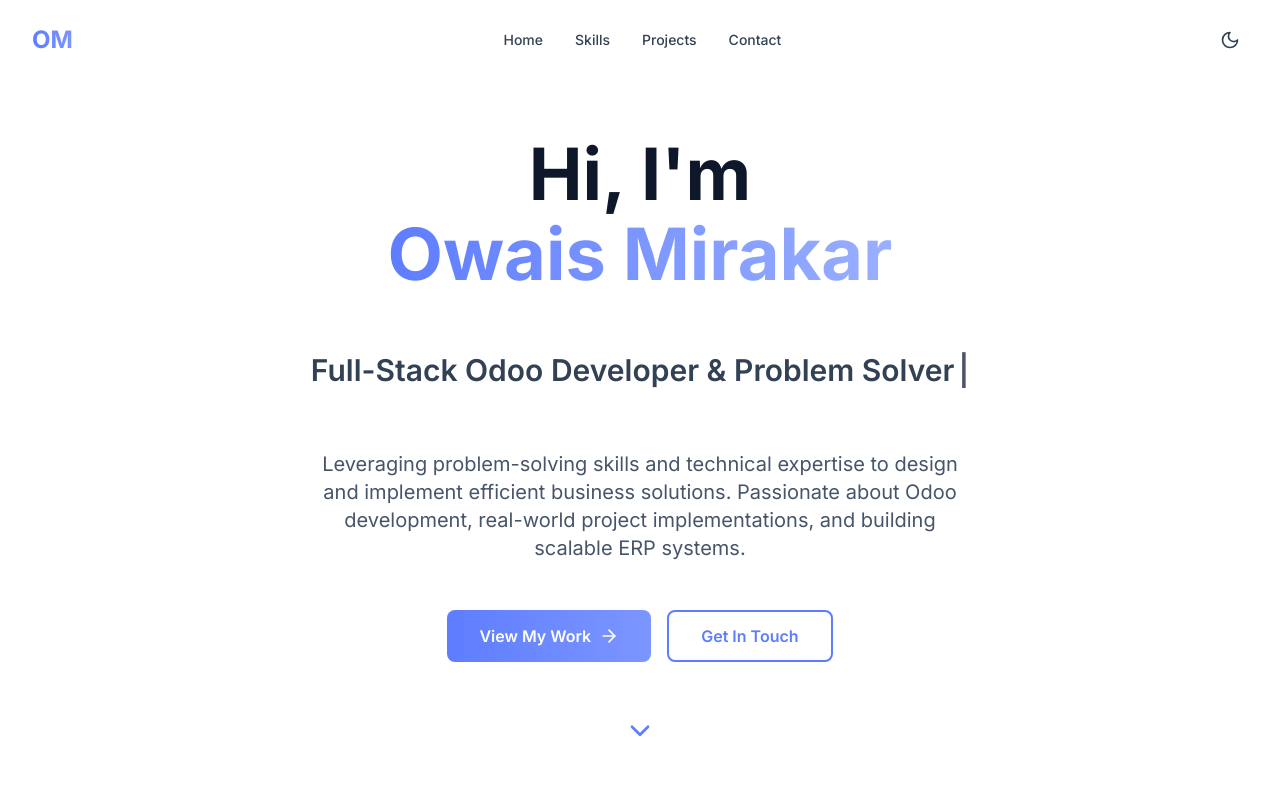
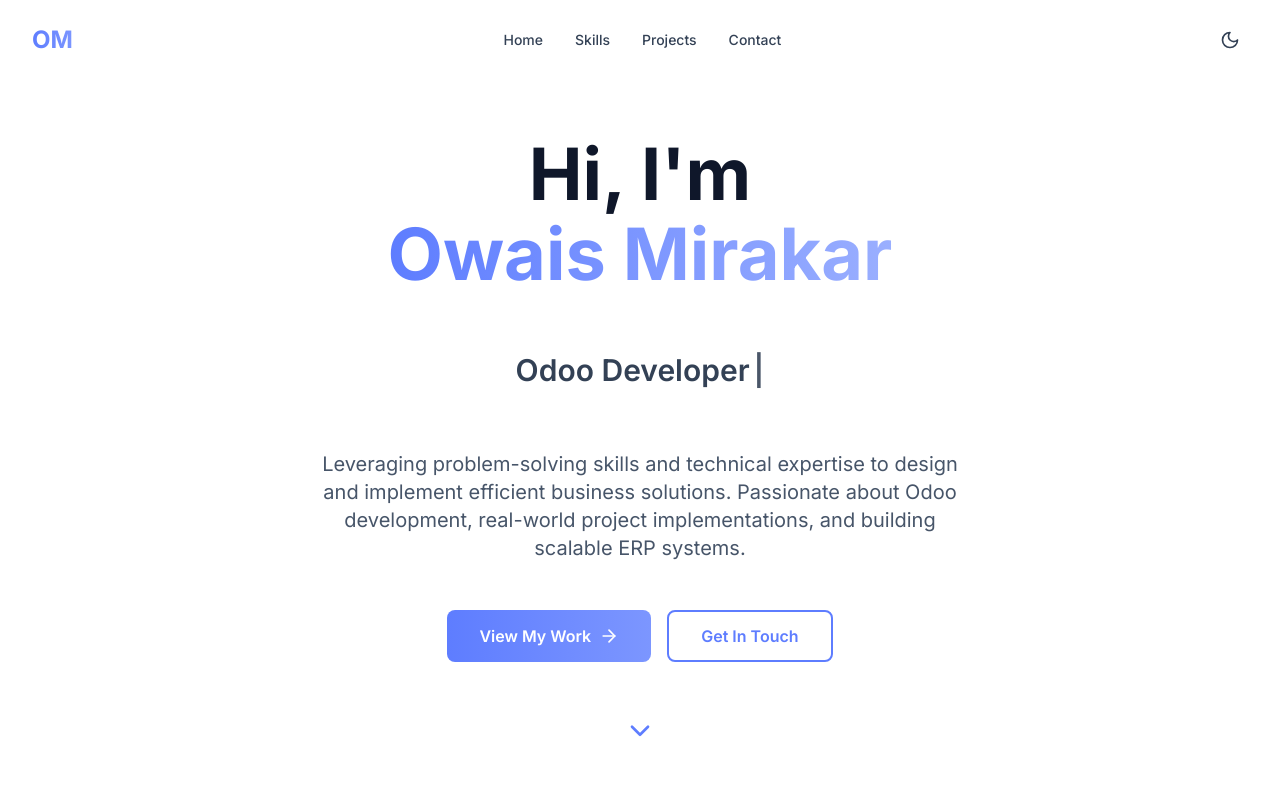
Before and after one commit to DC-STEEL/owais-portfolio, a Next.js app: page / in a window 1280 px wide. Shown: the top 800 px of the page. Built offline with nearby package versions, Linux system fonts and the light colour scheme.

Commit message:
Update text

```diff
--- a/components/Hero.tsx
+++ b/components/Hero.tsx
@@ -6,7 +6,7 @@ import { ChevronDown, ArrowRight } from 'lucide-react'
 
 const Hero = () => {
   const [displayText, setDisplayText] = useState('')
-  const fullText = "Full-Stack Odoo Developer & Problem Solver"
+  const fullText = "Odoo Developer"
   const [index, setIndex] = useState(0)
 
   useEffect(() => {
```
